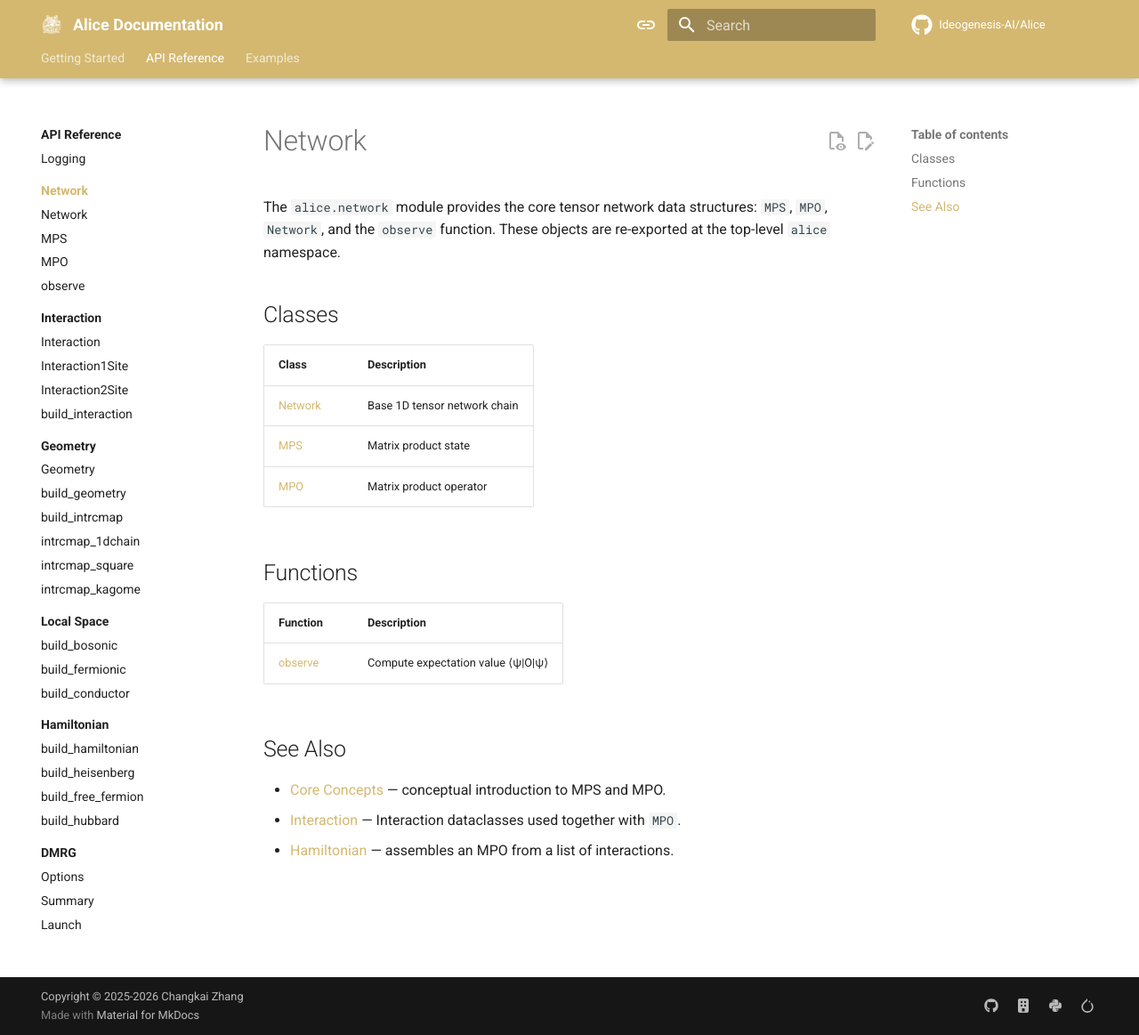
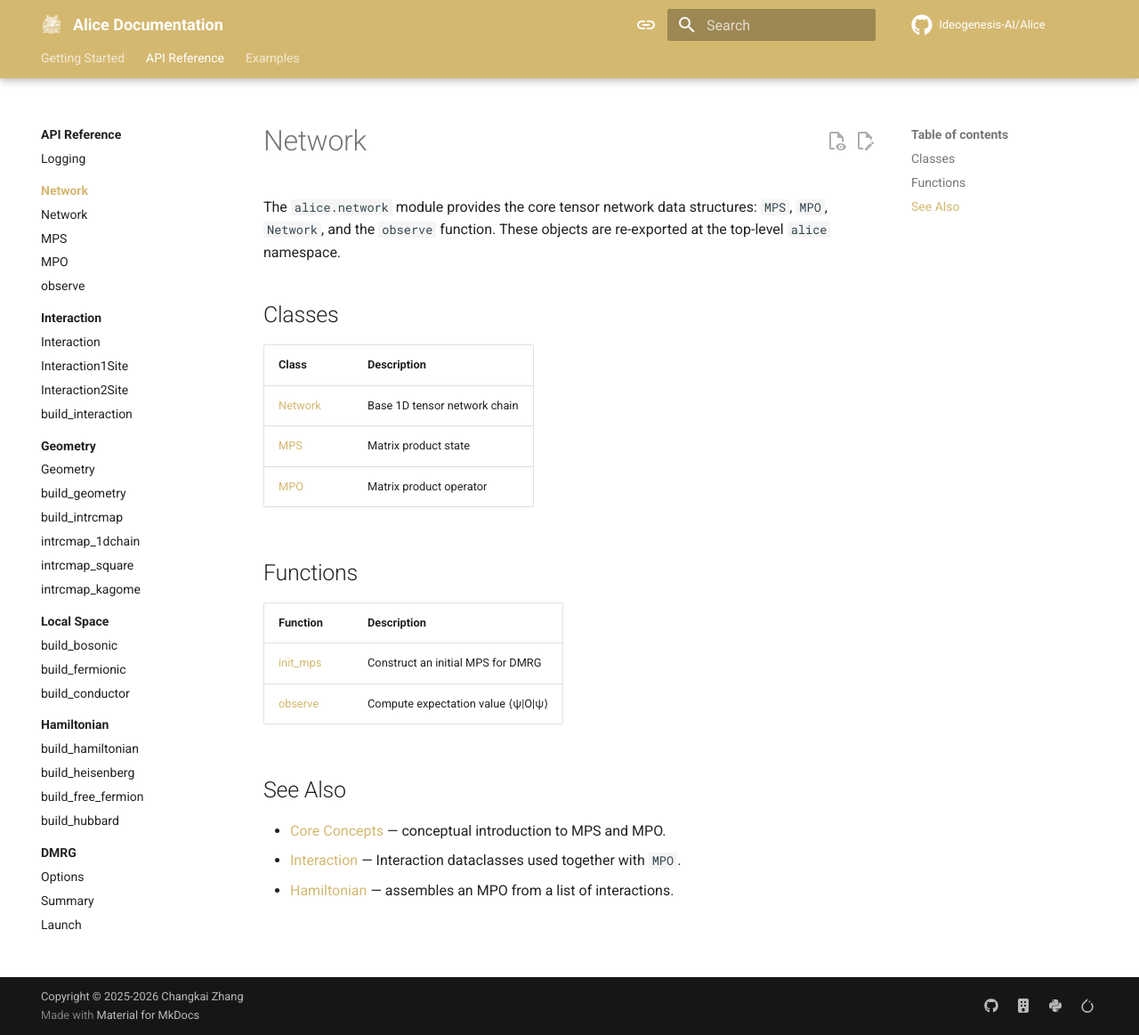
Before and after one commit to Ideogenesis-AI/Alice, an MkDocs documentation site: the page built from docs/api/network/index.md, in a window 1280 px wide and 1163 px high. Shown: the whole window at 89% size. Built offline with MkDocs 1.6.1 and Material for MkDocs 9.7.7, drawn with Linux system fonts in a browser that asks for light colours; comment, search, counter and statistics services are not loaded.

Commit message:
Add init_mps function documentation to network module
This commit updates the network module documentation to include the `init_mps` function, which constructs an initial MPS for DMRG. This addition enhances the clarity and completeness of the API documentation, providing users with essential information about MPS initialization.

```diff
--- a/docs/api/network/index.md
+++ b/docs/api/network/index.md
@@ -14,6 +14,7 @@ The `alice.network` module provides the core tensor network data structures: `MP
 
 | Function | Description |
 |----------|-------------|
+| [init_mps](init-mps.md) | Construct an initial MPS for DMRG |
 | [observe](observe.md) | Compute expectation value ⟨ψ\|O\|ψ⟩ |
 
 ## See Also
```
